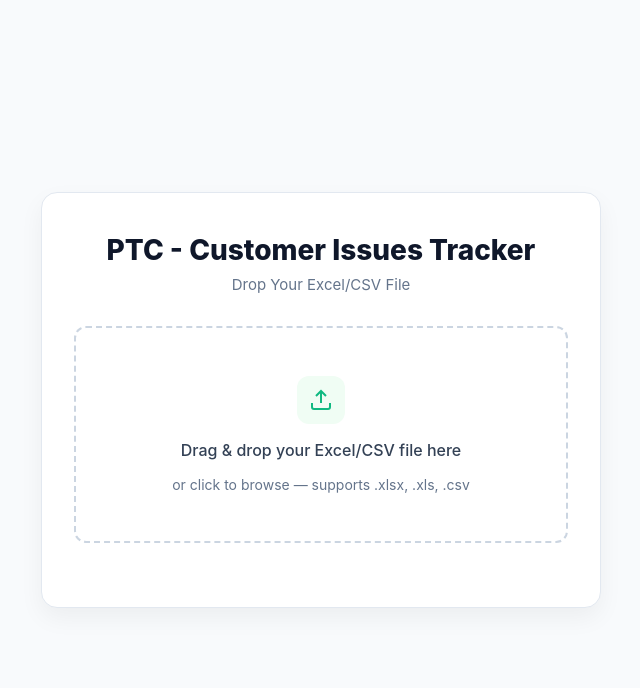
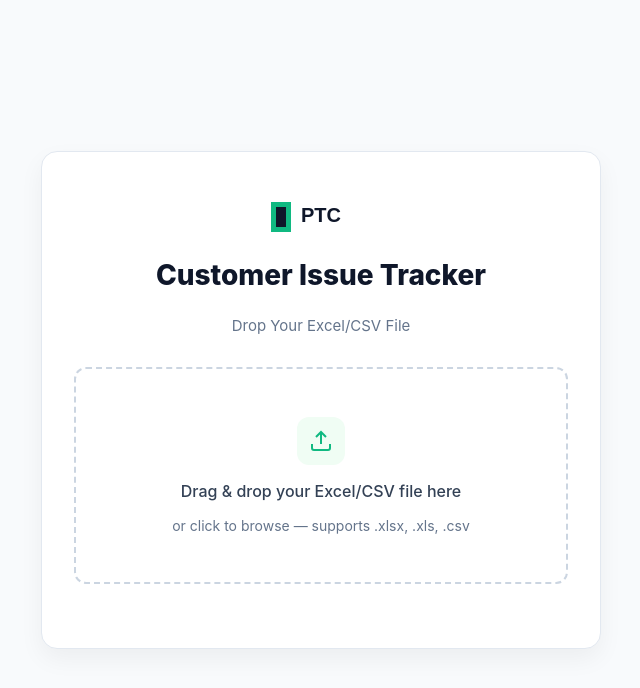
Before and after one commit to utkarshsxn12/IssueTracker, a Next.js app: page / in a window 1280 px wide. Shown: the top 688 px of the page, without its empty margins (319-959 px from the left). Built offline with nearby package versions, Linux system fonts and the light colour scheme.

Commit message:
Update heading and add PTC logo

```diff
--- a/src/components/Dashboard.module.css
+++ b/src/components/Dashboard.module.css
@@ -21,6 +21,12 @@
 .headerLeft {
   display: flex;
   align-items: center;
+  gap: 1rem;
+}
+
+.logo {
+  height: 40px;
+  width: auto;
 }
 
 .headerTitle {
--- a/src/components/Dashboard.tsx
+++ b/src/components/Dashboard.tsx
@@ -124,8 +124,9 @@ export default function Dashboard({ data, onReset }: Props) {
     <div className={styles.container}>
       <header className={styles.header}>
         <div className={styles.headerLeft}>
+          <img src="/ptc-logo.svg" alt="PTC Logo" className={styles.logo} />
           <div>
-            <h1 className={styles.headerTitle}>PTC - Customer Issues Tracker</h1>
+            <h1 className={styles.headerTitle}>Customer Issue Tracker</h1>
             <p className={styles.headerSub}>Account Activity Monitor</p>
           </div>
         </div>
--- a/src/components/FileUploader.module.css
+++ b/src/components/FileUploader.module.css
@@ -21,6 +21,15 @@
 
 .header {
   margin-bottom: 2rem;
+  display: flex;
+  flex-direction: column;
+  align-items: center;
+  gap: 1rem;
+}
+
+.logo {
+  height: 50px;
+  width: auto;
 }
 
 .title {
@@ -28,6 +37,7 @@
   font-weight: 800;
   color: #0f172a;
   margin-bottom: 0.5rem;
+  margin-top: 0;
 }
 
 .subtitle {
--- a/src/components/FileUploader.tsx
+++ b/src/components/FileUploader.tsx
@@ -126,7 +126,8 @@ export default function FileUploader({ onDataLoaded, recentFiles, onLoadRecent }
     <div className={styles.container}>
       <div className={styles.card}>
         <div className={styles.header}>
-          <h1 className={styles.title}>PTC - Customer Issues Tracker</h1>
+          <img src="/ptc-logo.svg" alt="PTC Logo" className={styles.logo} />
+          <h1 className={styles.title}>Customer Issue Tracker</h1>
           <p className={styles.subtitle}>
             Drop Your Excel/CSV File
           </p>
```
Also changed, not shown: public/ptc-logo.svg (added).
